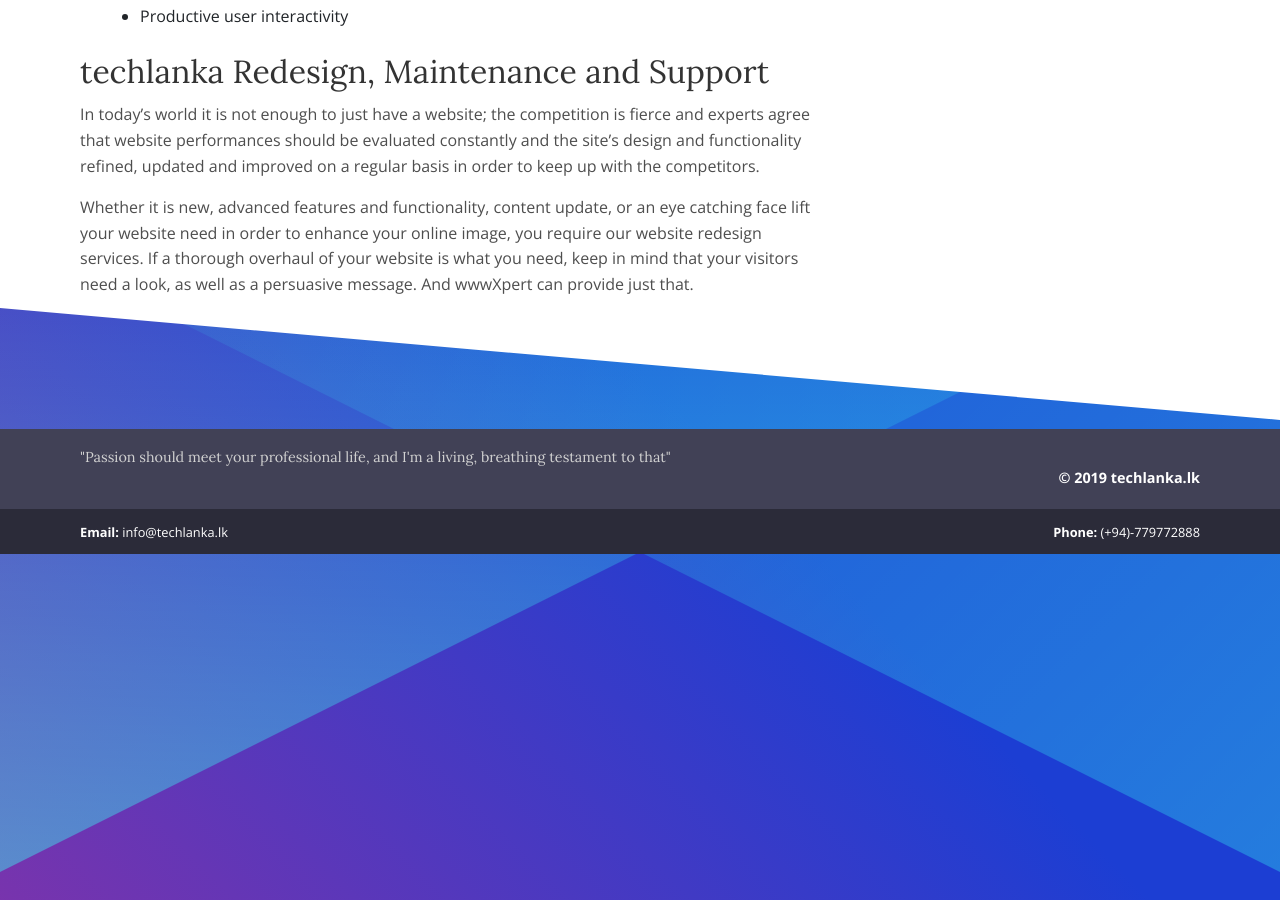
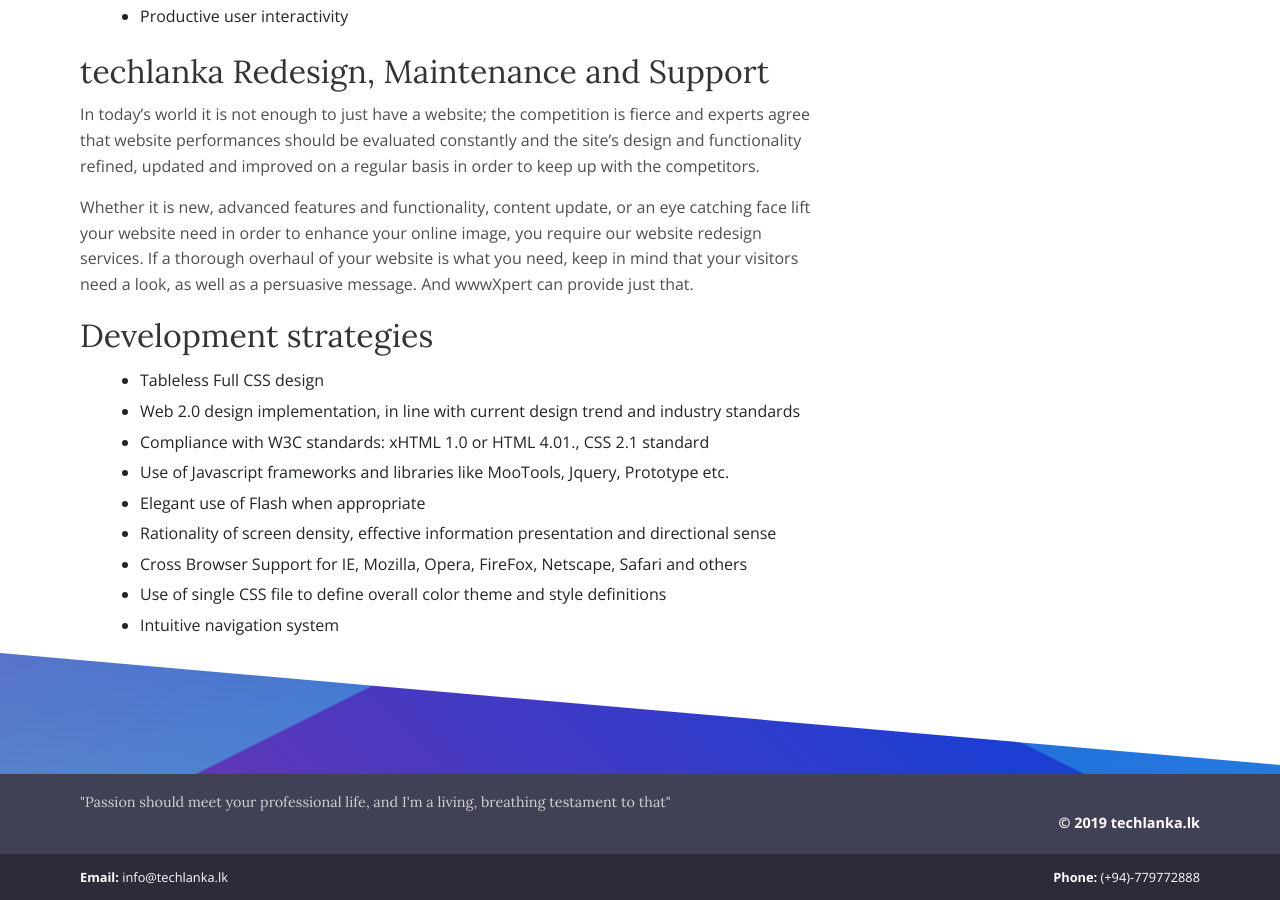
Before and after one commit to techlanka/business, a Jekyll site: the page built from _services/web-designing.md, in a window 1280 px wide and 900 px high, scrolled down 798 px. Built offline with Jekyll 4.4.1, drawn with Linux system fonts in a browser that asks for light colours.

Commit message:
Update web-designing.md

```diff
--- a/_services/web-designing.md
+++ b/_services/web-designing.md
@@ -16,3 +16,15 @@
 In today's world it is not enough to just have a website; the competition is fierce and experts agree that website performances should be evaluated constantly and the site's design and functionality refined, updated and improved on a regular basis in order to keep up with the competitors.
 
 Whether it is new, advanced features and functionality, content update, or an eye catching face lift your website need in order to enhance your online image, you require our website redesign services. If a thorough overhaul of your website is what you need, keep in mind that your visitors need a look, as well as a persuasive message. And wwwXpert can provide just that.
+
+## Development strategies
+
+- Tableless Full CSS design
+- Web 2.0 design implementation, in line with current design trend and industry standards
+- Compliance with W3C standards: xHTML 1.0 or HTML 4.01., CSS 2.1 standard
+- Use of Javascript frameworks and libraries like MooTools, Jquery, Prototype etc.
+- Elegant use of Flash when appropriate
+- Rationality of screen density, effective information presentation and directional sense
+- Cross Browser Support for IE, Mozilla, Opera, FireFox, Netscape, Safari and others
+- Use of single CSS file to define overall color theme and style definitions
+- Intuitive navigation system
```
